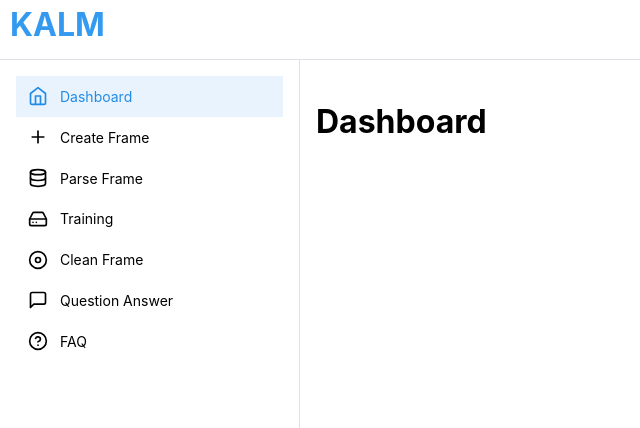
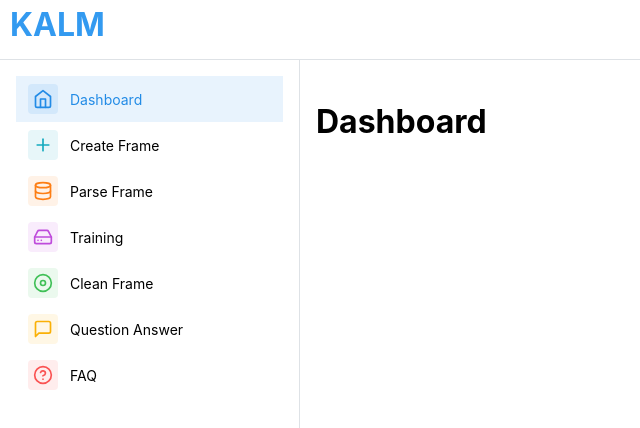
Before and after one commit to sbu-kalm/KALM, a React (Create React App) app in the folder client/: page / in a window 1280 px wide. Shown: the top 428 px of the page, without its empty margins (0-640 px from the left). Built offline with nearby package versions, Linux system fonts and the light colour scheme.

Commit message:
navbar styling

```diff
--- a/client/src/App.tsx
+++ b/client/src/App.tsx
@@ -1,7 +1,7 @@
 import './App.css';
-import { BrowserRouter, Routes, Route, Link} from 'react-router-dom';
+import { BrowserRouter, Routes, Route, Link } from 'react-router-dom';
 import { useState } from 'react';
-import { AppShell, Burger, NavLink, ThemeIcon} from '@mantine/core';
+import { AppShell, Burger, NavLink, ThemeIcon, UnstyledButton, Group, Box, Stack } from '@mantine/core';
 import { useDisclosure } from '@mantine/hooks';
 import { Home, Plus, Database, MessageSquare, HelpCircle, Disc, HardDrive } from 'react-feather';
 import Dashboard from './components/pages/Dashboard';
@@ -11,30 +11,37 @@ import Training from './components/pages/Training';
 import CleanFrame from './components/pages/CleanFrame';
 import QuestionAnswer from './components/pages/QuestionAnswer';
 import FAQ from './components/pages/FAQ';
+import "../src/css/NavbarStyle.css";
 
 function App() {
   const [opened, { toggle }] = useDisclosure();
   const [active, setActive] = useState(0);
   const navData = [
-    { icon: Home, label: 'Dashboard', route: '/'},
-    { icon: Plus, label: 'Create Frame', route: '/createFrame' },
-    { icon: Database, label: 'Parse Frame', route: '/parseFrame' },
-    { icon: HardDrive, label: 'Training', route: '/training'},
-    { icon: Disc, label: 'Clean Frame', route: '/cleanFrame'},
-    { icon: MessageSquare, label: 'Question Answer', route: '/questionAnswer'},
-    { icon: HelpCircle, label: 'FAQ', route: '/faq'},
+    { icon: Home, label: 'Dashboard', color: "blue", route: '/' },
+    { icon: Plus, label: 'Create Frame', color: "cyan", route: '/createFrame' },
+    { icon: Database, label: 'Parse Frame', color: "orange", route: '/parseFrame' },
+    { icon: HardDrive, label: 'Training', color: "grape", route: '/training' },
+    { icon: Disc, label: 'Clean Frame', color: "green", route: '/cleanFrame' },
+    { icon: MessageSquare, label: 'Question Answer', color: "yellow", route: '/questionAnswer' },
+    { icon: HelpCircle, label: 'FAQ', color: "red", route: '/faq' },
   ];
 
   const navItems = navData.map((item, index) => (
+    <>
       <NavLink
         component={Link}
         to={item.route}
         key={item.label}
         active={index === active}
         label={item.label}
-        leftSection={item.icon && <item.icon size={20} />}
+        leftSection={
+          <ThemeIcon variant="light" size={30} color={item.color}>
+            <item.icon size={20} />
+          </ThemeIcon>}
         onClick={() => setActive(index)}
+        variant="light"
       />
+    </>
   ));
 
   return (
@@ -48,7 +55,7 @@ function App() {
           <AppShell.Header>
             <Burger opened={opened} onClick={toggle} hiddenFrom="sm" size="sm" />
             <div>
-              <h1 style={{margin:"0px 10px", color:"#339AF0"}}> KALM </h1>
+              <h1 style={{ margin: "0px 10px", color: "#339AF0" }}> KALM </h1>
             </div>
           </AppShell.Header>
 
@@ -58,13 +65,13 @@ function App() {
 
           <AppShell.Main>
             <Routes>
-              <Route path="/" element={<Dashboard/>} />
-              <Route path="/createFrame" element={<CreateFrame/>} />
-              <Route path="/parseFrame" element={<ParseFrame/>} />
-              <Route path="/training" element={<Training/>} />
-              <Route path="/cleanFrame" element={<CleanFrame/>} />
-              <Route path="/questionAnswer" element={<QuestionAnswer/>} />
-              <Route path="/faq" element={<FAQ/>} />
+              <Route path="/" element={<Dashboard />} />
+              <Route path="/createFrame" element={<CreateFrame />} />
+              <Route path="/parseFrame" element={<ParseFrame />} />
+              <Route path="/training" element={<Training />} />
+              <Route path="/cleanFrame" element={<CleanFrame />} />
+              <Route path="/questionAnswer" element={<QuestionAnswer />} />
+              <Route path="/faq" element={<FAQ />} />
             </Routes>
           </AppShell.Main>
         </AppShell>
--- /dev/null
+++ b/client/src/css/NavbarStyle.css
@@ -0,0 +1,12 @@
+.linksInner {
+  padding-top: var(--mantine-spacing-xs);
+  padding-bottom: var(--mantine-spacing-xs);
+}
+
+.linksInner:hover {
+  background-color: light-dark(
+    var(--mantine-color-gray-0),
+    var(--mantine-color-dark-7)
+  );
+  color: light-dark(var(--mantine-color-black), var(--mantine-color-dark-0));
+}
```
